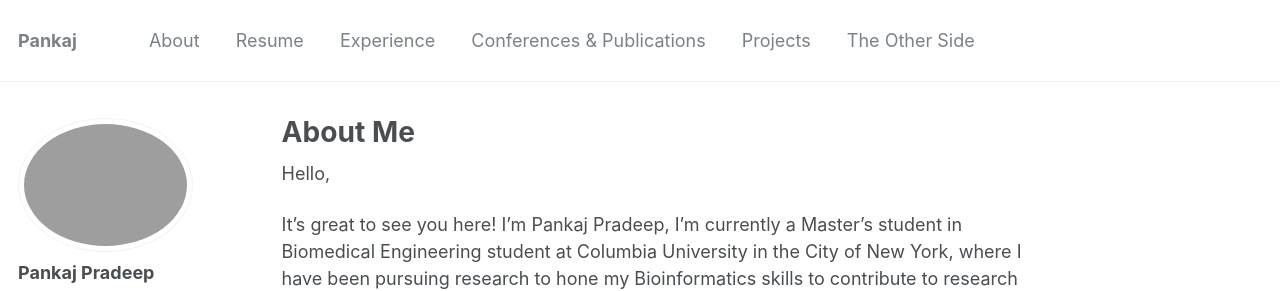
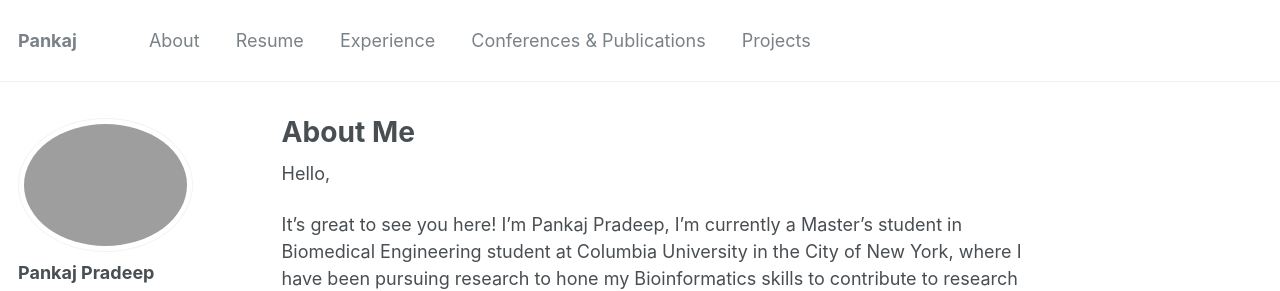
Before and after one commit to PankajPradeep/PankajPradeep.github.io, a Jekyll site: the page built from _pages/about.md, in a window 1280 px wide and 1010 px high. Shown: the top 291 px of the window. Built offline with Jekyll 4.4.1, drawn with Linux system fonts in a browser that asks for light colours.

Commit message:
Update navigation.yml

```diff
--- a/_data/navigation.yml
+++ b/_data/navigation.yml
@@ -1,7 +1,7 @@
 # main links links
 main:
   - title: "About"
-    url: /
+    url: /about/
 
   - title: "Resume"
     url: /resume/
@@ -14,6 +14,3 @@ main:
 
   - title: "Projects"
     url: /projects/
-
-  - title: "The Other Side"
-    url: https://bit.ly/abhilash_music
```
